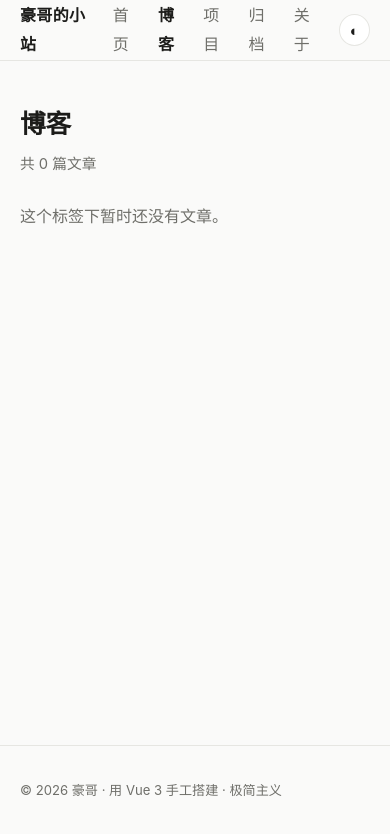
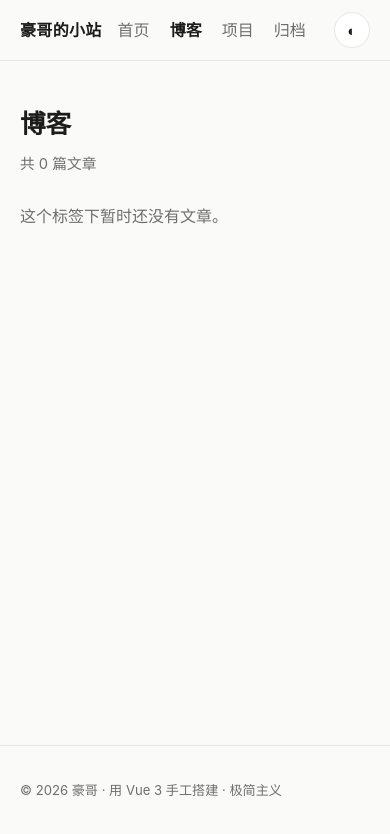
Before and after one commit to haoge-works/my-web, a Vue app: page /blog in a window 390 px wide. Shown: the top 834 px of the page. Built offline with nearby package versions, Linux system fonts and the light colour scheme.

Commit message:
feat: mobile adaptation M0+M1 (tables scroll internally, images contained, touch targets, wrap-able post meta)

```diff
--- a/src/styles/main.css
+++ b/src/styles/main.css
@@ -112,18 +112,28 @@ a:hover {
   font-weight: 600;
   letter-spacing: 0.02em;
   margin-right: auto;
+  /* 导航横向滚动时品牌与主题按钮保持不压缩、不减宽 */
+  flex-shrink: 0;
 }
 
 .nav {
   display: flex;
   align-items: center;
   gap: 4px;
+  /* 窄屏放不下时横向滑动出更多链接，不换行不撑坏头部（滚动条隐藏） */
+  overflow-x: auto;
+  scrollbar-width: none;
+}
+
+.nav::-webkit-scrollbar {
+  display: none;
 }
 
 .nav-link {
   padding: 4px 10px;
   color: var(--muted);
   border-radius: 6px;
+  white-space: nowrap;
 }
 
 .nav-link:hover {
@@ -151,6 +161,7 @@ a:hover {
   display: inline-flex;
   align-items: center;
   justify-content: center;
+  flex-shrink: 0;
   transition: border-color 0.15s ease, transform 0.15s ease;
 }
 
@@ -469,10 +480,21 @@ a:hover {
 
 .post-meta {
   display: flex;
-  gap: 12px;
+  flex-wrap: wrap;
+  gap: 4px 12px;
   align-items: center;
   color: var(--muted);
   font-size: 0.88em;
+}
+
+/* 标签行自身也允许换行（窄屏标签多时不撑出视口；各屏通用规则） */
+.article-tags {
+  display: inline;
+  line-height: 2;
+}
+
+.article-tags .tag {
+  display: inline-block;
 }
 
 .post-source {
@@ -489,6 +511,8 @@ a:hover {
 
 .markdown-body {
   font-size: 1em;
+  /* 兜底：正文里异常宽的元素不再把整页撑出横向滚动（宽表/代码块各自内部滑动） */
+  overflow-x: clip;
 }
 
 .markdown-body h2,
@@ -533,7 +557,9 @@ a:hover {
 }
 
 .markdown-body table {
-  width: 100%;
+  display: block;
+  max-width: 100%;
+  overflow-x: auto;
   border-collapse: collapse;
   margin: 1.2em 0;
   font-size: 0.92em;
@@ -557,6 +583,12 @@ a:hover {
   background: var(--code-bg);
   border-radius: 4px;
   padding: 0.15em 0.4em;
+  overflow-wrap: break-word;
+}
+
+.markdown-body img {
+  max-width: 100%;
+  height: auto;
 }
 
 .markdown-body pre {
@@ -565,6 +597,7 @@ a:hover {
   border-radius: 8px;
   padding: 14px 16px;
   overflow-x: auto;
+  overscroll-behavior-x: contain;
   line-height: 1.6;
   font-size: 0.88em;
   position: relative;
@@ -602,6 +635,13 @@ a:hover {
 .markdown-body pre .copy-btn:hover {
   color: var(--fg);
   border-color: var(--muted);
+}
+
+/* 触屏设备没有 hover：复制按钮常显，否则手机上永远点不到 */
+@media (hover: none) {
+  .markdown-body pre .copy-btn {
+    opacity: 1;
+  }
 }
 
 /* ---------- 文章目录 TOC（宽屏悬浮在正文右侧） ---------- */
@@ -811,11 +851,17 @@ a:hover {
   }
 
   .header-inner {
-    gap: 10px;
+    gap: 8px;
   }
 
+  /* 触控热区：链接加高（~32px），主题按钮加变大号一点好按 */
   .nav-link {
-    padding: 4px 6px;
+    padding: 7px 8px;
+  }
+
+  .theme-toggle {
+    width: 36px;
+    height: 36px;
   }
 
   .post-title {
```
